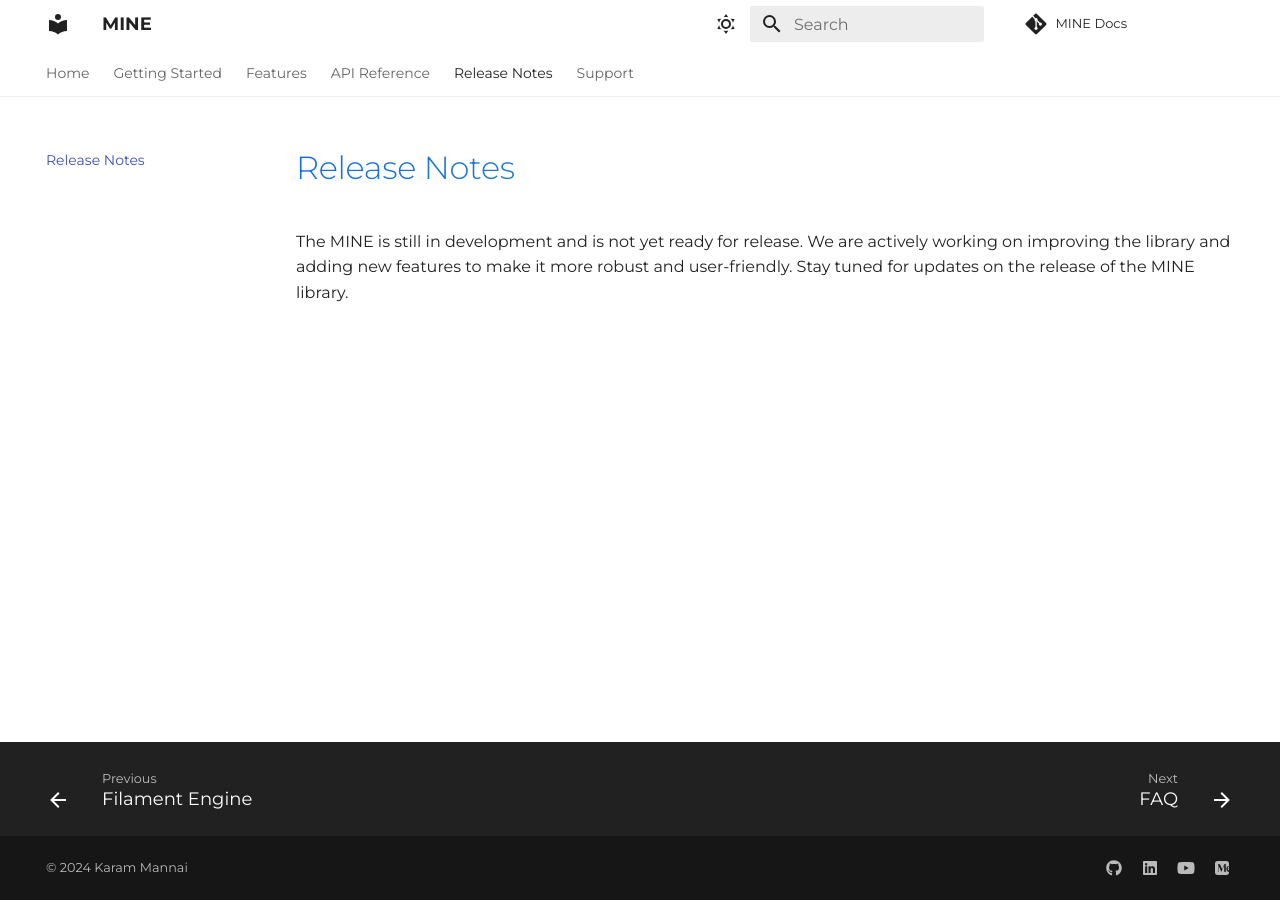
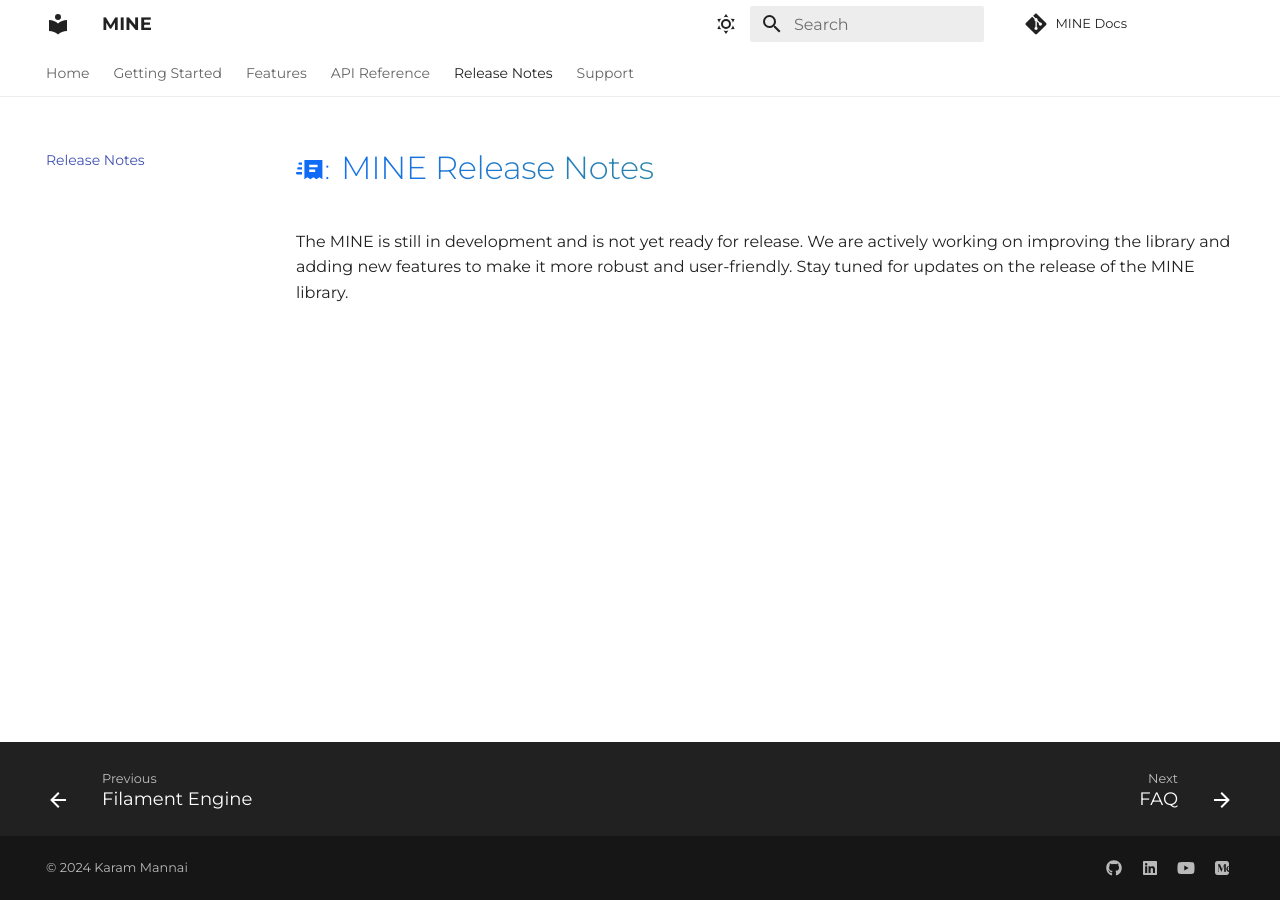
Before and after one commit to KvRae/MINE-Docs, an MkDocs documentation site: the page built from docs/release_notes.md, in a window 1280 px wide. Built offline with MkDocs 1.6.1 and Material for MkDocs 9.7.7, drawn with Linux system fonts in a browser that asks for light colours; comment, search, counter and statistics services are not loaded.

Commit message:
EOF --force

```diff
--- a/docs/release_notes.md
+++ b/docs/release_notes.md
@@ -1,4 +1,4 @@
-<h1> Release Notes </h1>
+# <span class="emoji"> :material-invoice-text-fast:: </span> MINE Release Notes
 
 The MINE is still in development and is not yet ready for release.
 We are actively working on improving the library and adding new features to make it more robust and user-friendly.
```
